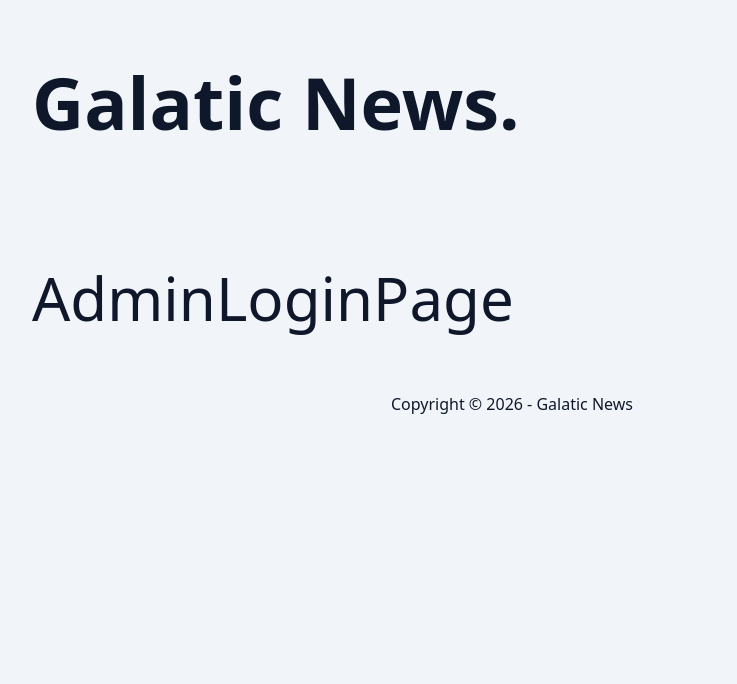
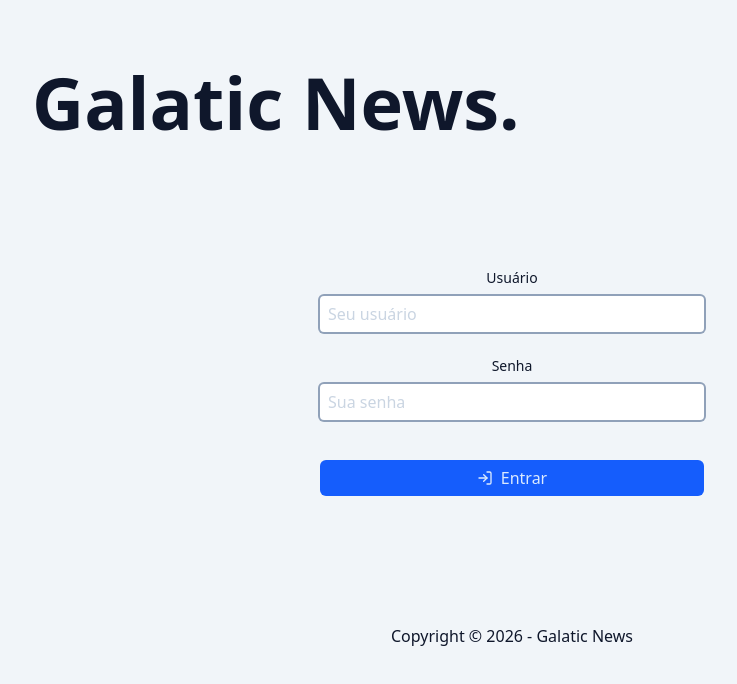
Before and after one commit to Leo0liveira/GalaticNews, a Next.js app: page /admin/login in a window 1280 px wide. Shown: the top 684 px of the page, without its empty margins (128-865 px from the left). Built offline with nearby package versions, Linux system fonts and the light colour scheme.

Commit message:
Componente LoginForm + server actions loginAction e logoutAction

```diff
--- /dev/null
+++ b/src/actions/login/login-action.ts
@@ -0,0 +1,17 @@
+'use server';
+
+import { asyncDelay } from '../../utils/async-delay';
+
+type LoginActionState = {
+  username: string;
+  error: string;
+};
+
+export async function loginAction(state: LoginActionState, formData: FormData) {
+  await asyncDelay(5000); // Vou manter
+
+  return {
+    username: '',
+    error: 'Teste de erro',
+  };
+}
--- /dev/null
+++ b/src/actions/login/logout-action.ts
@@ -0,0 +1,7 @@
+'use server';
+
+import { asyncDelay } from '../../utils/async-delay';
+
+export async function logoutAction() {
+  await asyncDelay(5000); // Vou manter
+}
--- a/src/app/admin/login/page.tsx
+++ b/src/app/admin/login/page.tsx
@@ -1,5 +1,6 @@
+import { LoginForm } from "../../../components/admin/LoginForm";
 export const dynamic = "force-dynamic";
 
 export default async function AdminLoginPage() {
-  return <div className="py-16 text-6xl">AdminLoginPage</div>;
+  return <LoginForm />;
 }
--- /dev/null
+++ b/src/components/admin/LoginForm/index.tsx
@@ -0,0 +1,59 @@
+"use client";
+
+import { loginAction } from "../../../actions/login/login-action";
+import { Button } from "../../../components/Button";
+import { InputText } from "../../../components/InputText";
+import clsx from "clsx";
+import { LogInIcon } from "lucide-react";
+import { useActionState, useEffect } from "react";
+import { toast } from "react-toastify";
+
+export function LoginForm() {
+  const initialState = {
+    username: "",
+    error: "",
+  };
+  const [state, action, isPending] = useActionState(loginAction, initialState);
+
+  useEffect(() => {
+    if (state.error) {
+      toast.dismiss();
+      toast.error(state.error);
+    }
+  }, [state]);
+
+  return (
+    <div
+      className={clsx(
+        "flex items-center justify-center",
+        "text-center max-w-sm mt-16 mb-32 mx-auto",
+      )}
+    >
+      <form action={action} className="flex-1 flex flex-col gap-6">
+        <InputText
+          type="text"
+          name="username"
+          labelText="Usuário"
+          placeholder="Seu usuário"
+          disabled={isPending}
+          defaultValue={state.username}
+        />
+
+        <InputText
+          type="password"
+          name="password"
+          labelText="Senha"
+          placeholder="Sua senha"
+          disabled={isPending}
+        />
+
+        <Button disabled={isPending} type="submit" className="mt-4">
+          <LogInIcon />
+          Entrar
+        </Button>
+
+        {!!state.error && <p className="text-red-600">{state.error}</p>}
+      </form>
+    </div>
+  );
+}
```
